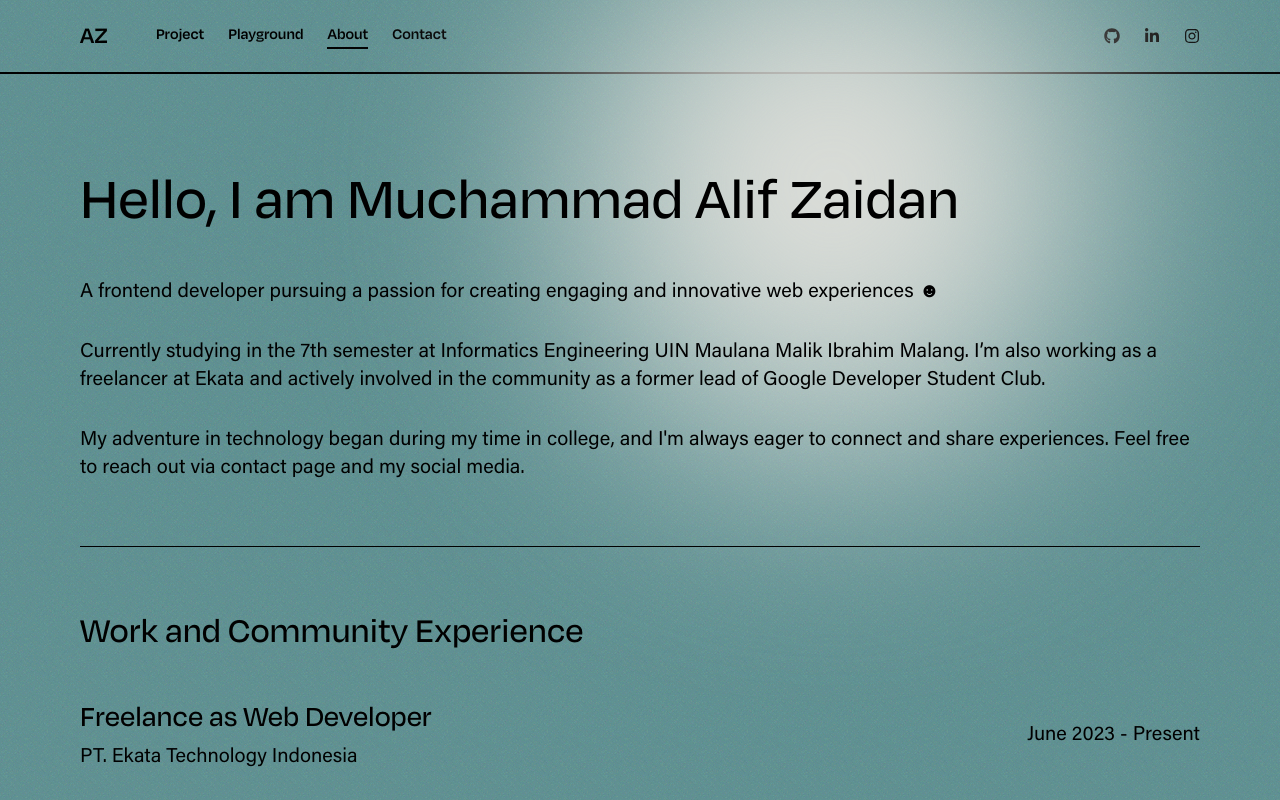
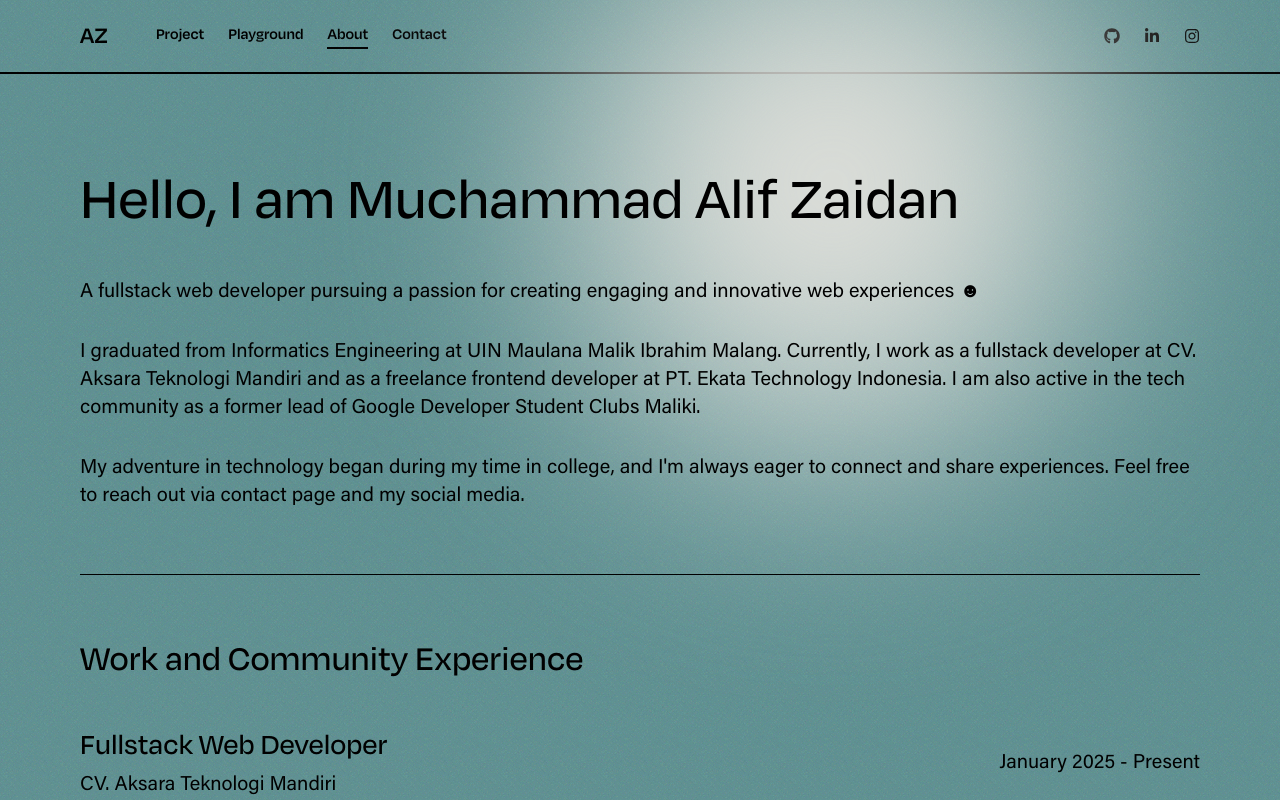
Before and after one commit to alifzaidan/portofolio-next, a Next.js app: page /about in a window 1280 px wide. Shown: the top 800 px of the page. Built offline with nearby package versions, Linux system fonts and the light colour scheme; no server answers.

Commit message:
update about me

```diff
--- a/src/app/about/page.tsx
+++ b/src/app/about/page.tsx
@@ -2,7 +2,16 @@
 
 import { motion, useMotionValue, useSpring } from 'framer-motion';
 import { useEffect } from 'react';
-import { FaBootstrap, FaCss3Alt, FaFigma, FaHtml5, FaJs, FaLaravel, FaPhp, FaReact } from 'react-icons/fa';
+import {
+    FaBootstrap,
+    FaCss3Alt,
+    FaFigma,
+    FaHtml5,
+    FaJs,
+    FaLaravel,
+    FaPhp,
+    FaReact,
+} from 'react-icons/fa';
 import { RiFlutterFill, RiTailwindCssFill } from 'react-icons/ri';
 import { SiNextdotjs } from 'react-icons/si';
 
@@ -53,46 +62,85 @@ export default function About() {
                     className="fixed w-[32rem] h-[32rem] bg-primary shadow-white shadow-2xl blur-[120px] rounded-full pointer-events-none -translate-x-1/2 -translate-y-1/2 z-0"
                 ></motion.div>
                 <div className="relative z-10">
-                    <h1 className="font-degular md:text-6xl text-5xl font-medium md:mb-12 mb-8">Hello, I am Muchammad Alif Zaidan</h1>
+                    <h1 className="font-degular md:text-6xl text-5xl font-medium md:mb-12 mb-8">
+                        Hello, I am Muchammad Alif Zaidan
+                    </h1>
                     <div className="md:text-xl md:space-y-8 space-y-4">
-                        <p>A frontend developer pursuing a passion for creating engaging and innovative web experiences ☻</p>
                         <p>
-                            Currently studying in the 7th semester at Informatics Engineering UIN Maulana Malik Ibrahim Malang. I’m also working as a
-                            freelancer at Ekata and actively involved in the community as a former lead of Google Developer Student Club.
+                            A fullstack web developer pursuing a passion for
+                            creating engaging and innovative web experiences ☻
                         </p>
                         <p>
-                            My adventure in technology began during my time in college, and I&apos;m always eager to connect and share experiences.
-                            Feel free to reach out via contact page and my social media.
+                            I graduated from Informatics Engineering at UIN
+                            Maulana Malik Ibrahim Malang. Currently, I work as a
+                            fullstack developer at CV. Aksara Teknologi Mandiri
+                            and as a freelance frontend developer at PT. Ekata
+                            Technology Indonesia. I am also active in the tech
+                            community as a former lead of Google Developer
+                            Student Clubs Maliki.
+                        </p>
+                        <p>
+                            My adventure in technology began during my time in
+                            college, and I&apos;m always eager to connect and
+                            share experiences. Feel free to reach out via
+                            contact page and my social media.
                         </p>
                     </div>
                 </div>
                 <hr className="border-black md:my-16 my-10 relative z-10" />
-                <h2 className="font-degular md:text-4xl text-3xl font-medium md:mb-12 mb-8 relative z-10">Work and Community Experience</h2>
+                <h2 className="font-degular md:text-4xl text-3xl font-medium md:mb-12 mb-8 relative z-10">
+                    Work and Community Experience
+                </h2>
                 <div className="md:space-y-8 space-y-6 relative z-10">
                     <div className="md:flex justify-between items-center">
                         <div className="space-y-2">
-                            <h4 className="md:text-3xl text-2xl font-degular font-medium">Freelance as Web Developer</h4>
-                            <p className="md:text-xl">PT. Ekata Technology Indonesia</p>
+                            <h4 className="md:text-3xl text-2xl font-degular font-medium">
+                                Fullstack Web Developer
+                            </h4>
+                            <p className="md:text-xl">
+                                CV. Aksara Teknologi Mandiri
+                            </p>
+                        </div>
+                        <p className="md:text-xl">January 2025 - Present</p>
+                    </div>
+                    <div className="md:flex justify-between items-center">
+                        <div className="space-y-2">
+                            <h4 className="md:text-3xl text-2xl font-degular font-medium">
+                                Freelance as Web Developer
+                            </h4>
+                            <p className="md:text-xl">
+                                PT. Ekata Technology Indonesia
+                            </p>
                         </div>
                         <p className="md:text-xl">June 2023 - Present</p>
                     </div>
                     <div className="md:flex justify-between items-center">
                         <div className="space-y-2">
-                            <h4 className="md:text-3xl text-2xl font-degular font-medium">Internship as Information Technology Engineer</h4>
-                            <p className="md:text-xl">PT Bank Rakyat Indonesia (Persero) Tbk</p>
+                            <h4 className="md:text-3xl text-2xl font-degular font-medium">
+                                Internship as Information Technology Engineer
+                            </h4>
+                            <p className="md:text-xl">
+                                PT Bank Rakyat Indonesia (Persero) Tbk
+                            </p>
                         </div>
                         <p className="md:text-xl">July 2024 - August 2024</p>
                     </div>
                     <div className="md:flex justify-between items-center">
                         <div className="space-y-2">
-                            <h4 className="md:text-3xl text-2xl font-degular font-medium">Lead of Community</h4>
-                            <p className="md:text-xl">Google Developer Student Clubs Maliki</p>
+                            <h4 className="md:text-3xl text-2xl font-degular font-medium">
+                                Lead of Community
+                            </h4>
+                            <p className="md:text-xl">
+                                Google Developer Student Clubs Maliki
+                            </p>
                         </div>
                         <p className="md:text-xl">August 2023 - July 2024</p>
                     </div>
                 </div>
                 <hr className="border-black md:my-16 my-10 relative z-10" />
-                <h2 className="font-degular text-4xl font-medium mb-12 relative z-10">Tech Stack</h2>
+                <h2 className="font-degular text-4xl font-medium mb-12 relative z-10">
+                    Tech Stack
+                </h2>
                 <div className="grid lg:grid-cols-8 sm:grid-cols-6 grid-cols-4 gap-y-12 relative z-10">
                     <FaHtml5 className="w-12 h-12 transition duration-200 md:hover:scale-110" />
                     <FaCss3Alt className="w-12 h-12 transition duration-200 md:hover:scale-110" />
--- a/src/components/layouts/MainSection.tsx
+++ b/src/components/layouts/MainSection.tsx
@@ -92,10 +92,13 @@ export default function MainSection() {
                         <h6>Currently</h6>
                         <HiOutlineArrowLongRight />
                         <h6 className="font-bold">
-                            Frontend Web Developer @{' '}
+                            Fullstack Web Developer @{' '}
                             <span className="py-1 hover:bg-black hover:text-white transition">
-                                <Link href={'https://www.linkedin.com/company/ekata-tech/mycompany/'} target="_blank">
-                                    Ekata
+                                <Link
+                                    href={'https://aksarateknologi.co.id/'}
+                                    target="_blank"
+                                >
+                                    Aksara Teknologi Mandiri
                                 </Link>
                             </span>
                         </h6>
@@ -103,7 +106,9 @@ export default function MainSection() {
                     <li className="flex items-center gap-4 md:text-xl">
                         <h6>Passionate</h6>
                         <HiOutlineArrowLongRight />
-                        <h6 className="font-bold">Developing Cutting-edge Interfaces</h6>
+                        <h6 className="font-bold">
+                            Developing Cutting-edge Interfaces and Experiences
+                        </h6>
                     </li>
                     <li className="flex items-center gap-4 md:text-xl">
                         <h6>Delivering</h6>
```
